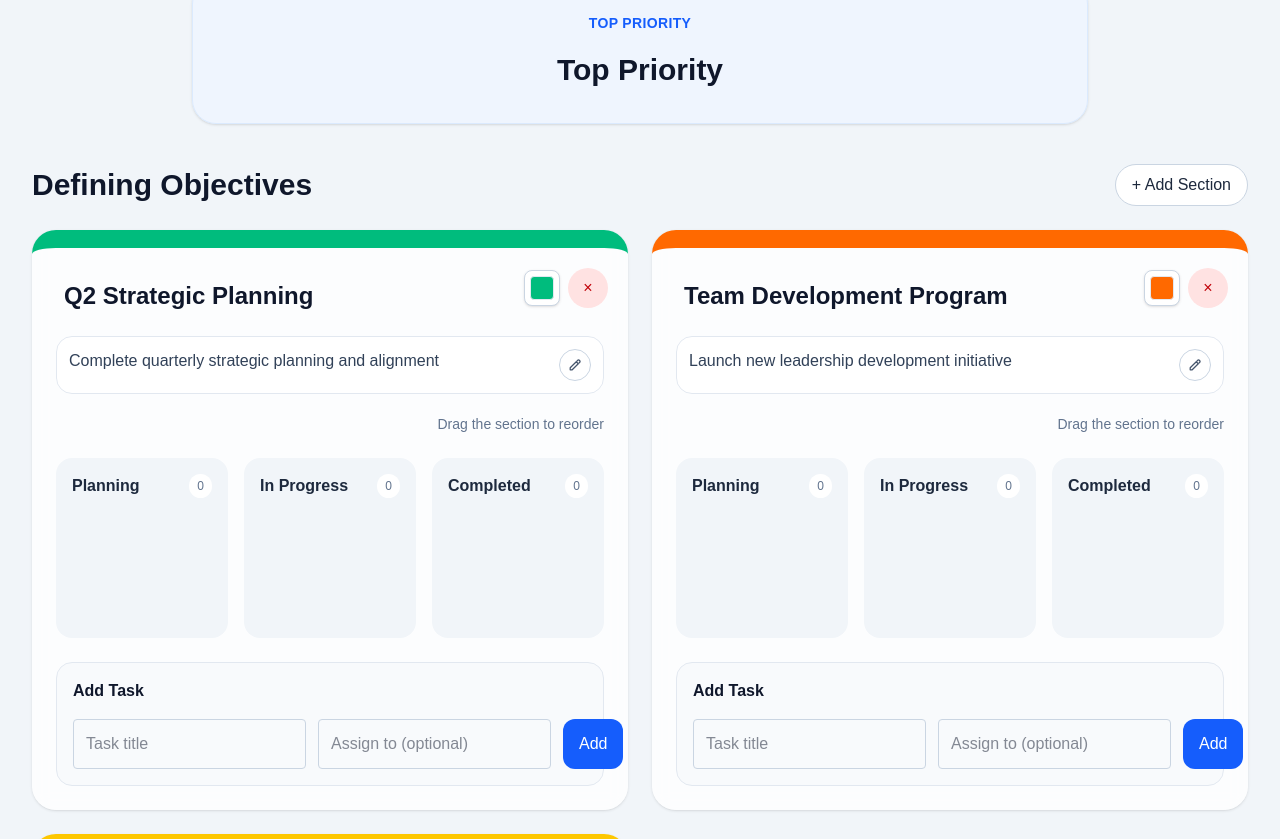
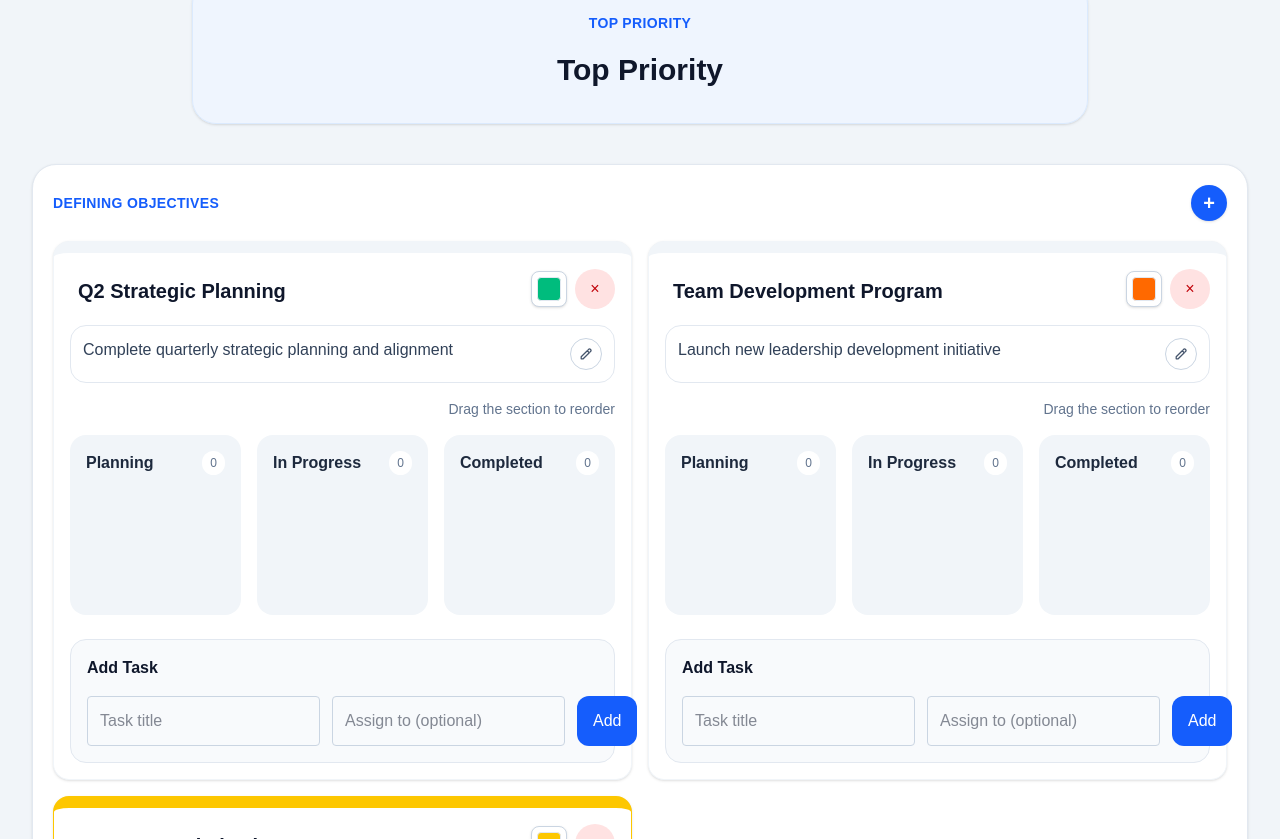
Before and after one commit to NaNo8831/Tool, a Next.js app: page / in a window 1280 px wide. Shown: the part 521-1360 px from the top of the page. Built offline with nearby package versions, Linux system fonts and the light colour scheme.

Commit message:
Match defining objectives layout to SOO

```diff
--- a/app/components/objectives/ObjectiveCard.tsx
+++ b/app/components/objectives/ObjectiveCard.tsx
@@ -62,9 +62,9 @@ export function ObjectiveCard({
       }}
       onDragOver={onDragOver}
       onDrop={() => onDrop(objective.id)}
-      className={`relative rounded-3xl p-6 shadow bg-white/80 backdrop-blur-sm border-t-[18px] ${objectiveColorClasses[objective.color]} ${isEditingObjective ? 'cursor-default' : 'cursor-grab'} transition hover:shadow-xl`}
+      className={`relative rounded-2xl border border-slate-100 border-t-[12px] bg-white p-4 shadow-sm transition hover:shadow-md ${objectiveColorClasses[objective.color]} ${isEditingObjective ? 'cursor-default' : 'cursor-grab'}`}
     >
-      <div className="mb-5 space-y-4">
+      <div className="mb-4 space-y-3">
         <div
           className="pr-24"
           onMouseDown={(event) => event.stopPropagation()}
@@ -74,7 +74,7 @@ export function ObjectiveCard({
             value={objective.title}
             onSave={(value) => onUpdateTitle(objective.id, value)}
             placeholder="Objective title"
-            className="text-2xl font-semibold text-slate-900"
+            className="text-xl font-semibold text-slate-900"
             onEditingChange={setIsEditingTitle}
           />
         </div>
@@ -87,14 +87,14 @@ export function ObjectiveCard({
             onChange={(value) => onUpdateDescription(objective.id, value)}
             placeholder="Objective description"
             className="text-slate-700"
-            minHeightClassName="min-h-[120px]"
+            minHeightClassName="min-h-[96px]"
             ariaLabel="Objective description"
             onEditingChange={setIsEditingDescription}
           />
         </div>
       </div>
 
-      <div className="absolute right-5 top-5 flex items-center gap-2">
+      <div className="absolute right-4 top-4 flex items-center gap-2">
         <ColorSquareSelect
           value={objective.color}
           onChange={(color) => onUpdateColor(objective.id, color)}
@@ -110,7 +110,7 @@ export function ObjectiveCard({
         </button>
       </div>
 
-      <div className="mb-6 flex justify-end text-sm text-slate-500">
+      <div className="mb-4 flex justify-end text-sm text-slate-500">
         Drag the section to reorder
       </div>
 
--- a/app/page.tsx
+++ b/app/page.tsx
@@ -965,22 +965,22 @@ export default function Home() {
           </section>
         </div>
 
-        <div className="mb-6 flex flex-col gap-4 md:flex-row md:items-center md:justify-between">
-          <h2 className="text-3xl font-bold text-slate-900">
+        <section className="rounded-3xl border border-slate-200 bg-white p-5 shadow-sm">
+          <div className="mb-5 flex items-center justify-between gap-3">
+            <p className="text-sm font-semibold uppercase tracking-wide text-blue-600">
               Defining Objectives
-          </h2>
-          <div className="flex items-center gap-2">
+            </p>
             <button
               type="button"
               onClick={addObjective}
-              className="rounded-full border border-slate-300 px-4 py-2 bg-white text-slate-800 hover:bg-slate-50"
+              className="flex h-9 w-9 items-center justify-center rounded-full bg-blue-600 text-xl font-semibold leading-none text-white shadow-sm hover:bg-blue-700"
+              aria-label="Add defining objective"
             >
-              + Add Section
+              +
             </button>
           </div>
-        </div>
 
-        <div className="grid gap-6 xl:grid-cols-2">
+          <div className="grid gap-4 xl:grid-cols-2">
             {objectives.map((objective) => (
               <ObjectiveCard
                 key={objective.id}
@@ -1000,6 +1000,7 @@ export default function Home() {
               />
             ))}
           </div>
+        </section>
 
         <section className="mt-10 rounded-3xl border border-slate-200 bg-white p-5 shadow-sm">
           <div className="mb-5 flex items-center justify-between gap-3">
```
Lines whose indentation alone changed are shown as unchanged.
